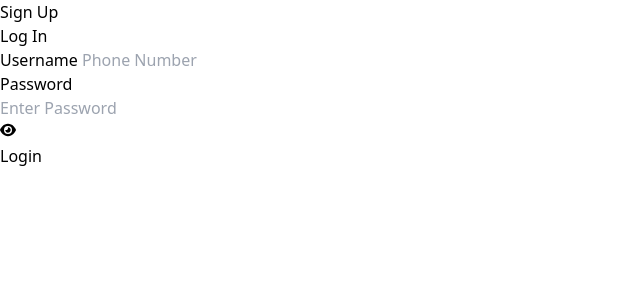
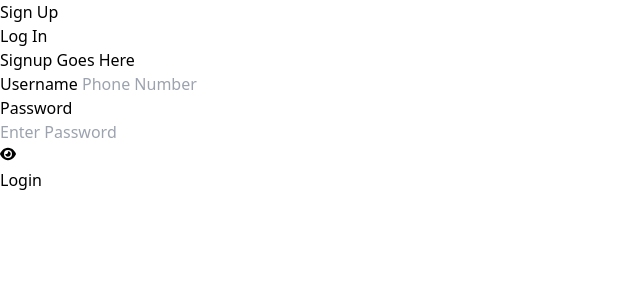
Before and after one commit to bhaskarbhakt10/pro, a React (Vite) app: page /login in a window 1280 px wide. Shown: the top 300 px of the page, without its empty margins (0-640 px from the left). Built offline with nearby package versions, Linux system fonts and the light colour scheme.

Commit message:
login page tab struct

```diff
--- a/src/pages/login-signup/Login.jsx
+++ b/src/pages/login-signup/Login.jsx
@@ -1,25 +1,45 @@
+import { useState } from "react";
 import LoginForm from "../../components/forms/Login-form";
 
 
 const Login = () => {
+
+
+    const [signup, setSignup] = useState(true);
+
+
+    const ShowLogin = ()=>{
+
+        // if(signup)
+    }
 
     return (
         <>
 
         <div className="flex">
             <div className="">
-                <button type="button">
+                <button type="button" onClick={ShowLogin}>
                     Sign Up
                 </button>
             </div>
             <div className="">
-                <button type="button">
+                <button type="button" onClick={ShowLogin}>
                     Log In
                 </button>
             </div>
         </div>
 
-            <LoginForm />
+        <div className="tab-content">
+            <div className="tabSignup">
+                <h1>
+                   Signup Goes Here
+                </h1>
+            </div>
+            <div className="tabLogin">
+                <LoginForm />
+            </div>
+        </div>
+
 
         </>
     )
```
